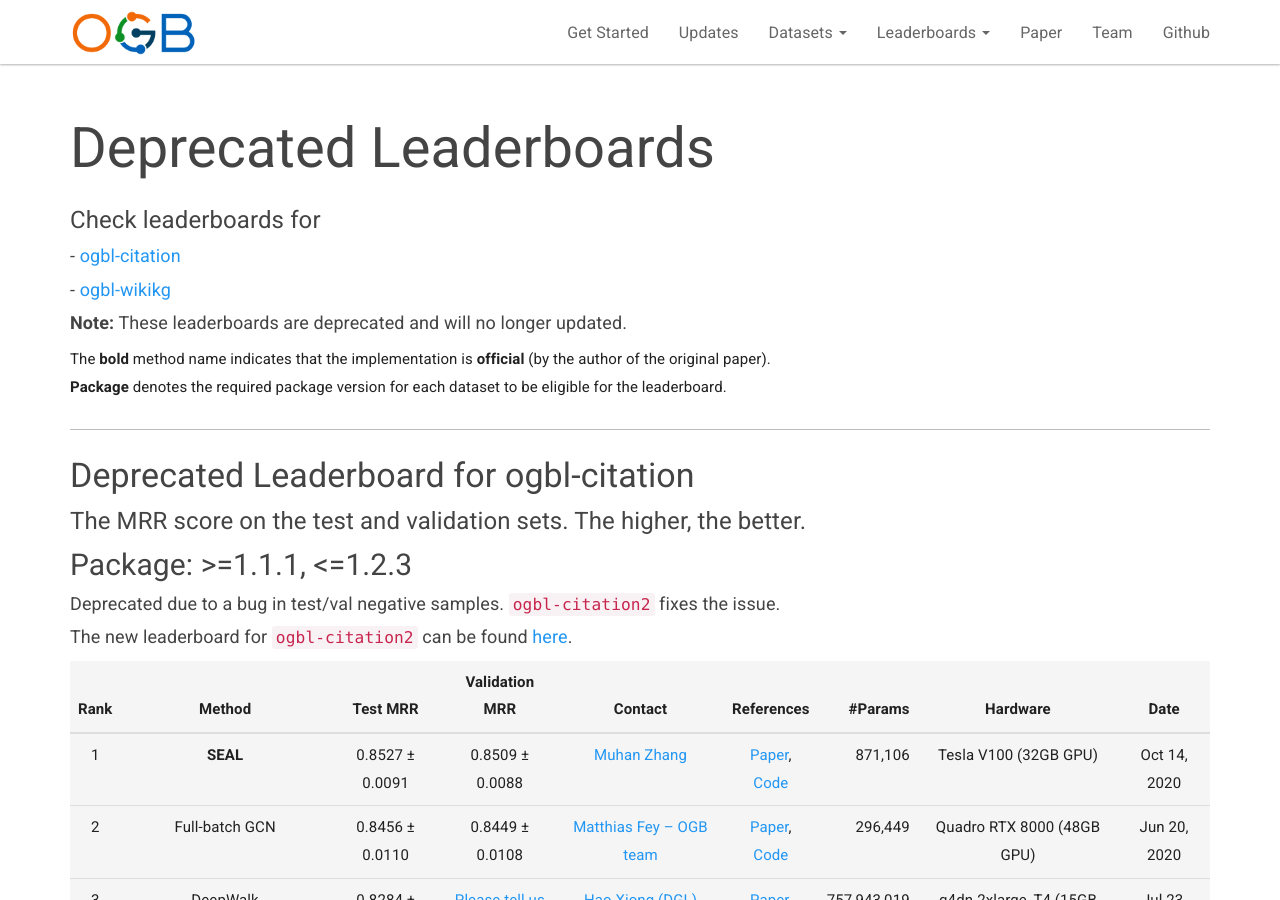
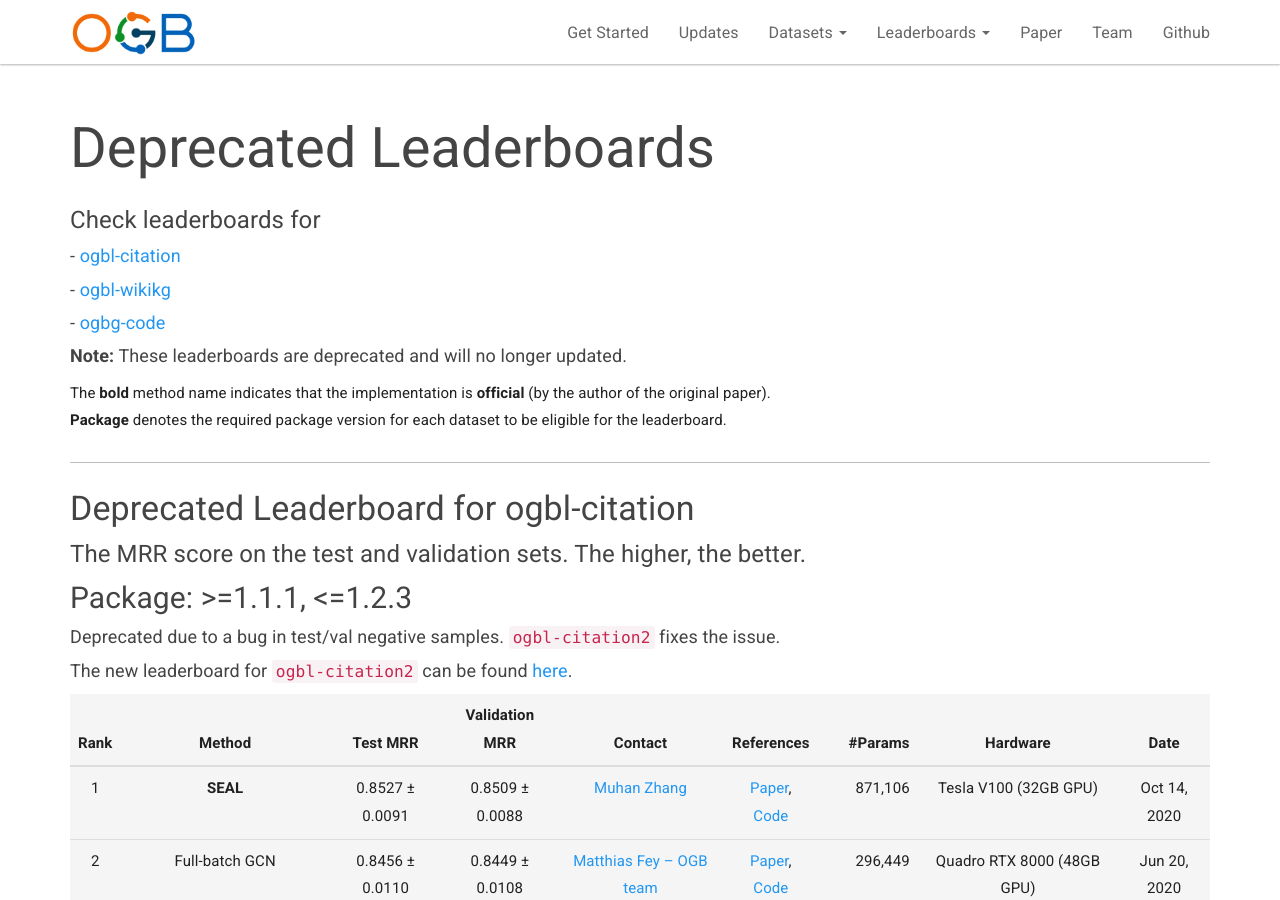
Before and after one commit to snap-stanford/ogb-web, a Jekyll site: the page built from _docs/leaderboard/leader_deprecated.md, in a window 1280 px wide and 900 px high. Built offline with Jekyll 4.4.1, drawn with Linux system fonts in a browser that asks for light colours.

Commit message:
updateleaderboard

```diff
--- a/_docs/leaderboard/leader_deprecated.md
+++ b/_docs/leaderboard/leader_deprecated.md
@@ -6,6 +6,7 @@ permalink: /docs/leader_deprecated/
 ##### Check leaderboards for
 ###### - [ogbl-citation](#ogbl-citation)
 ###### - [ogbl-wikikg](#ogbl-wikikg)
+###### - [ogbg-code](#ogbg-code)
 ###### **Note:** These leaderboards are deprecated and will no longer updated.
 
 The **bold** method name indicates that the implementation is **official** (by the author of the original paper). <br/>
```
